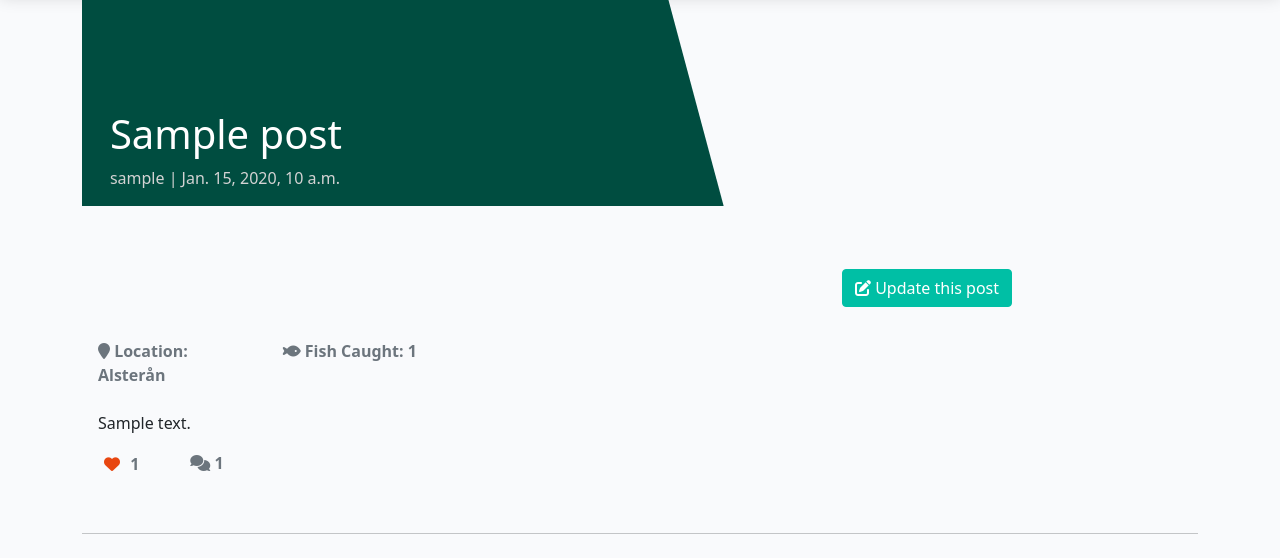
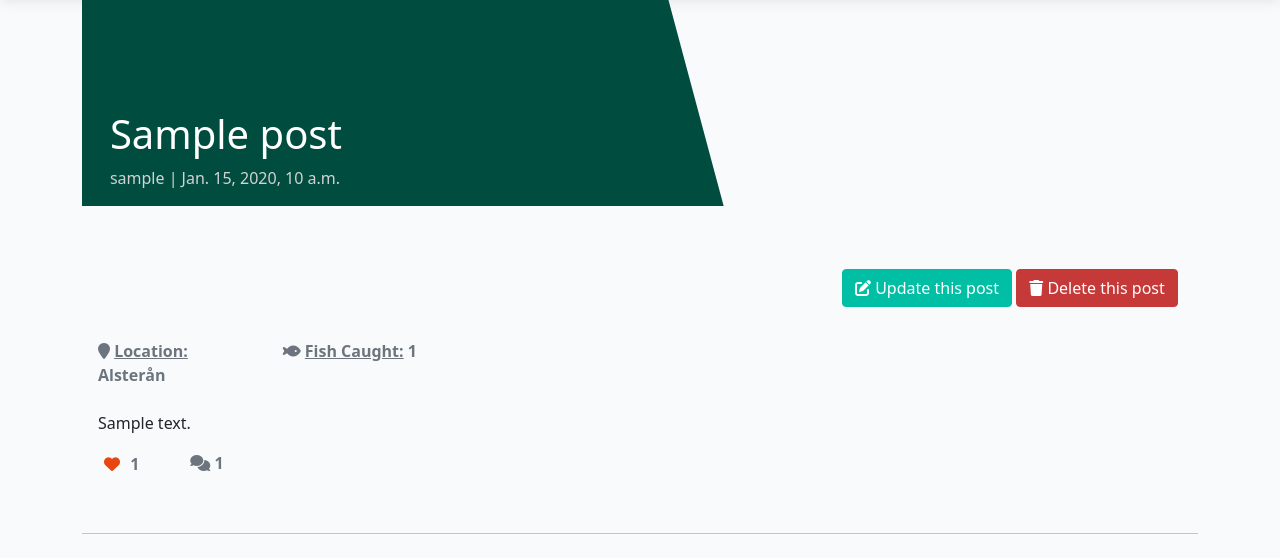
Before and after one commit to mittnamnkenny/fishtales, a Django app: a page that uses templates/base.html in a window 1280 px wide. Shown: the part 76-634 px from the top of the page. Run offline with Django 3.2, Linux system fonts and the light colour scheme; a user stored in the database is signed in; tables that the repository leaves empty hold one stand-in row (values such as "Sample post"); some libraries are stand-ins or nearby versions.

Commit message:
Test bootstrap modal for post delete and create custom css button style

```diff
--- a/static/css/style.css
+++ b/static/css/style.css
@@ -146,8 +146,21 @@ body {
 .btn-signup:hover,
 .btn-signup:active {
     background-color: #fff;
-    color: #23BBBB;
+    color: #00bfa5;
     border: 1px solid #00bfa5;
+}
+
+.btn-del {
+    background-color: #C53938;
+    color: #fff;
+    border: 1px solid #C53938;
+}
+
+.btn-del:hover,
+.btn-del:active {
+    background-color: #fff;
+    color: #C53938;
+    border: 1px solid #C53938;
 }
 
 .link {
--- a/templates/base.html
+++ b/templates/base.html
@@ -14,18 +14,16 @@
     <link rel="stylesheet" href="https://use.fontawesome.com/releases/v6.1.1/css/all.css"
         integrity="sha384-/frq1SRXYH/bSyou/HUp/hib7RVN1TawQYja658FEOodR/FQBKVqT9Ol+Oz3Olq5" crossorigin="anonymous" />
 
-    <!-- Bootstrap -->
+    <!-- Bootstrap CSS -->
     <link href="https://cdn.jsdelivr.net/npm/bootstrap@5.0.1/dist/css/bootstrap.min.css" rel="stylesheet"
         integrity="sha384-+0n0xVW2eSR5OomGNYDnhzAbDsOXxcvSN1TPprVMTNDbiYZCxYbOOl7+AMvyTG2x" crossorigin="anonymous">
-    <script src="https://cdn.jsdelivr.net/npm/bootstrap@5.0.1/dist/js/bootstrap.bundle.min.js"
-        integrity="sha384-gtEjrD/SeCtmISkJkNUaaKMoLD0//ElJ19smozuHV6z3Iehds+3Ulb9Bn9Plx0x4" crossorigin="anonymous">
-    </script>
 
     <!-- CSS Link -->
     <link rel="stylesheet" href="{% static 'css/style.css' %}">
 
     <!-- Favicon -->
-    <link rel="icon" type="image/x-icon" href="https://res.cloudinary.com/dwe8qxpnf/image/upload/v1658738856/favicon_grirgl.ico">
+    <link rel="icon" type="image/x-icon"
+        href="https://res.cloudinary.com/dwe8qxpnf/image/upload/v1658738856/favicon_grirgl.ico">
 
     <title>FishTales</title>
 </head>
@@ -113,6 +111,14 @@
             alert.close();
         }, 2500);
     </script>
+
+    <!-- Bootstrap Script -->
+    <script src="https://cdn.jsdelivr.net/npm/jquery@3.5.1/dist/jquery.slim.min.js"
+        integrity="sha384-DfXdz2htPH0lsSSs5nCTpuj/zy4C+OGpamoFVy38MVBnE+IbbVYUew+OrCXaRkfj" crossorigin="anonymous">
+    </script>
+    <script src="https://cdn.jsdelivr.net/npm/bootstrap@4.6.2/dist/js/bootstrap.bundle.min.js"
+        integrity="sha384-Fy6S3B9q64WdZWQUiU+q4/2Lc9npb8tCaSX9FK7E8HnRr0Jz8D6OP9dO5Vg3Q9ct" crossorigin="anonymous">
+    </script>
 </body>
 
 </html>
--- a/templates/post_detail.html
+++ b/templates/post_detail.html
@@ -28,6 +28,9 @@
         <div class="col-xl-4 offset-xl-8">
             <a href="{% url 'post_update' post.slug %}"><button class="btn btn-signup"><i class="fa fa-edit"></i> Update
                     this post</button></a>
+            <!-- Button trigger Post Delete modal -->
+            <button type="button" class="btn btn-del" data-toggle="modal" data-target="#postModal"><i
+                    class="fa fa-trash"></i> Delete this post</button>
         </div>
     </div>
 </div>
@@ -41,14 +44,15 @@
                     <div class="col-xl-2">
                         <strong>
                             <span class="text-secondary">
-                                <i class="fas fa-location-pin"></i> Location: {{ post.get_location_display | safe }}
+                                <i class="fas fa-location-pin"></i> <u>Location:</u>
+                                {{ post.get_location_display | safe }}
                             </span>
                         </strong>
                     </div>
                     <div class="col-xl-2">
                         <strong>
                             <span class="text-secondary">
-                                <i class="fas fa-fish"></i> Fish Caught: {{ post.fish_caught | safe }}
+                                <i class="fas fa-fish"></i> <u>Fish Caught:</u> {{ post.fish_caught | safe }}
                             </span>
                         </strong>
                     </div>
@@ -58,24 +62,27 @@
                         <strong>
                             {% if post.weather_conditions == 1 %}
                             <span class="text-secondary">
-                                <i class="fas fa-sun"></i> Weather: {{ post.get_weather_conditions_display | safe }}
+                                <i class="fas fa-sun"></i> <u>Weather:</u>
+                                {{ post.get_weather_conditions_display | safe }}
                             </span>
                             {% elif post.weather_conditions == 2 %}
                             <span class="text-secondary">
-                                <i class="fas fa-cloud"></i> Weather: {{ post.get_weather_conditions_display | safe }}
+                                <i class="fas fa-cloud"></i> <u>Weather:</u>
+                                {{ post.get_weather_conditions_display | safe }}
                             </span>
                             {% elif post.weather_conditions == 3 %}
                             <span class="text-secondary">
-                                <i class="fas fa-wind"></i> Weather: {{ post.get_weather_conditions_display | safe }}
+                                <i class="fas fa-wind"></i> <u>Weather:</u>
+                                {{ post.get_weather_conditions_display | safe }}
                             </span>
                             {% elif post.weather_conditions == 4 %}
                             <span class="text-secondary">
-                                <i class="fas fa-cloud-rain"></i> Weather:
+                                <i class="fas fa-cloud-rain"></i> <u>Weather:</u>
                                 {{ post.get_weather_conditions_display | safe }}
                             </span>
                             {% elif post.weather_conditions == 5 %}
                             <span class="text-secondary">
-                                <i class="fas fa-snowflake"></i> Weather:
+                                <i class="fas fa-snowflake"></i> <u>Weather:</u>
                                 {{ post.get_weather_conditions_display | safe }}
                             </span>
                             {% endif %}
@@ -157,4 +164,26 @@
     </div>
 </div>
 
+<!-- Post Delete Modal -->
+<div class="modal fade" id="postModal" tabindex="-1" aria-labelledby="postModalLabel" aria-hidden="true">
+    <div class="modal-dialog modal-dialog-centered modal-dialog-scrollable">
+        <div class="modal-content">
+            <div class="modal-header">
+                <h5 class="modal-title" id="postModalLabel">Are you sure you want to delete this post?</h5>
+                <button type="button" class="btn" data-dismiss="modal" aria-label="Close">
+                    <span aria-hidden="true"><i class="fas fa-xmark"></i></span>
+                </button>
+            </div>
+            <div class="modal-body">
+                <p>{{ post.title }}</p>
+                <p>{{ post.author }} | {{ post.created_on }}</p>
+            </div>
+            <div class="modal-footer">
+                <button type="button" class="btn btn-signup" data-dismiss="modal">Close</button>
+                <button type="button" class="btn btn-del">Delete</button>
+            </div>
+        </div>
+    </div>
+</div>
+
 {% endblock content %}
```
